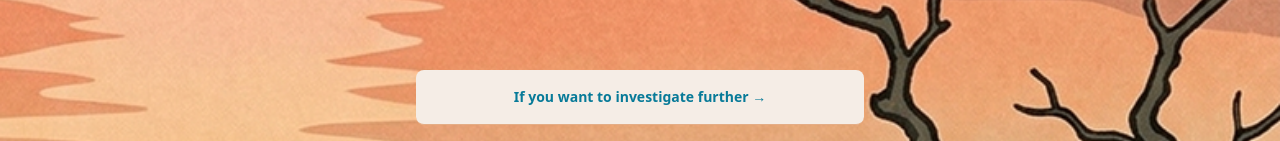
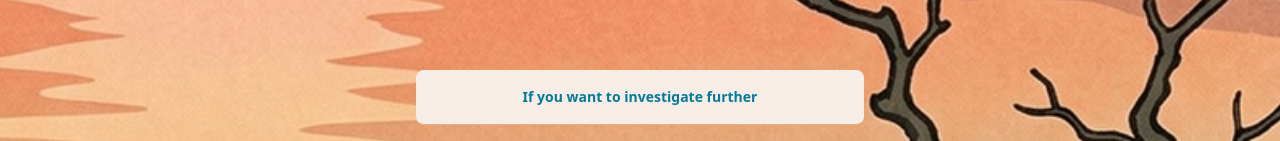
Before and after one commit to radhika-beaume/designer-drift, a React (Vite) app: page /exit in a window 1280 px wide. Shown: the part 659-800 px from the top of the page. Built offline with nearby package versions, Linux system fonts and the light colour scheme; a web font is replaced by a local one.

Commit message:
exit page arrow corrected

```diff
--- a/src/locales/fr.json
+++ b/src/locales/fr.json
@@ -56,6 +56,6 @@
   },
   "exit": {
     "acknowledgment": "Ce schéma se répétera. Vous avez commencé à voir ce qui le génère. Continuez à le reconnaître.",
-    "investigate": "Si vous voulez approfondir le sujet"
+    "investigate": "Si vous voulez approfondir le sujet →"
   }
 }
--- a/src/screens/ExitFlow.jsx
+++ b/src/screens/ExitFlow.jsx
@@ -97,7 +97,7 @@ export default function ExitFlow() {
                 textDecoration: 'none',
               }}
             >
-              {t('exit.investigate')} {'\u2192'}
+             {t('exit.investigate')}
             </a>
           </MotionLink>
         </div>
```
